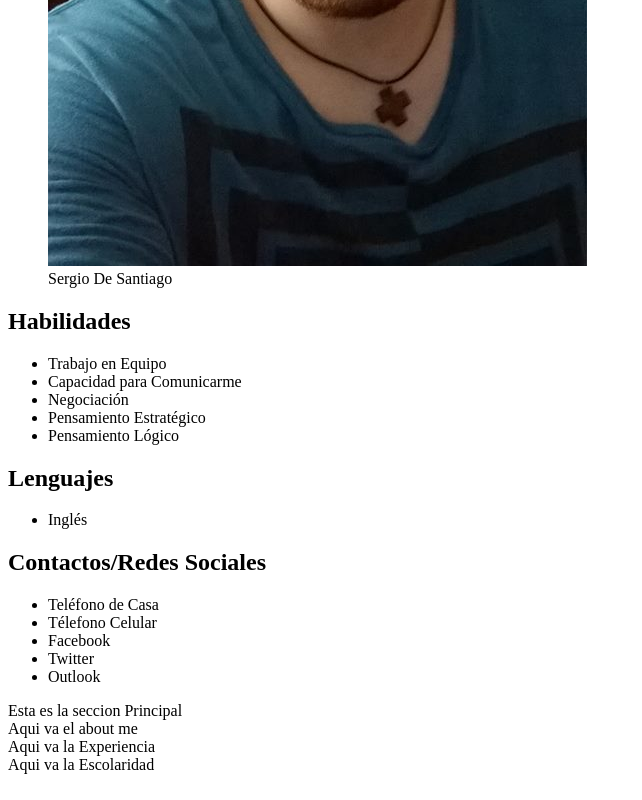
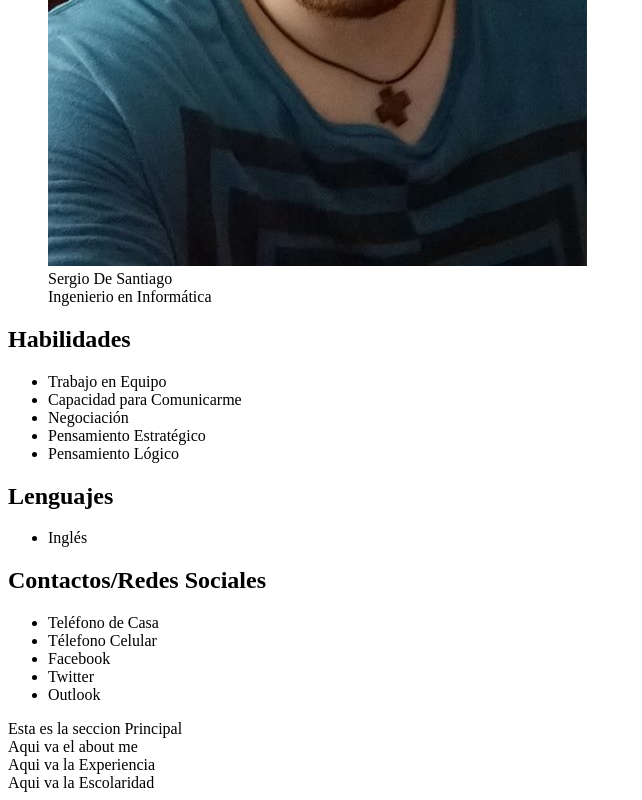
Before and after one commit to checochago/my-CV, a plain HTML site: page index.html in a window 1280 px wide. Shown: the part 761-1561 px from the top of the page, without its empty margins (0-642 px from the left). Drawn offline with Linux system fonts and the light colour scheme.

Commit message:
Agregado de Carrera debajo de figcaption del nombre

```diff
--- a/index.html
+++ b/index.html
@@ -14,6 +14,7 @@
         alt="Sergio De Santiago Perfil"
         >
         <figcaption>Sergio De Santiago</figcaption>
+        <figcaption>Ingenierio en Informática</figcaption>
       </figure>
       <section>
         <h2>Habilidades</h2>
```
